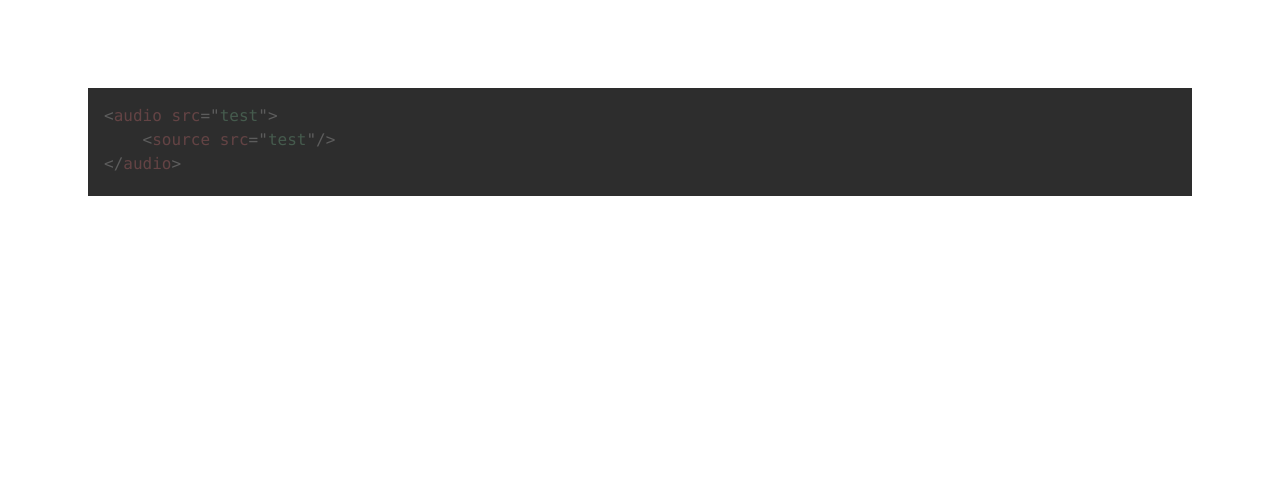
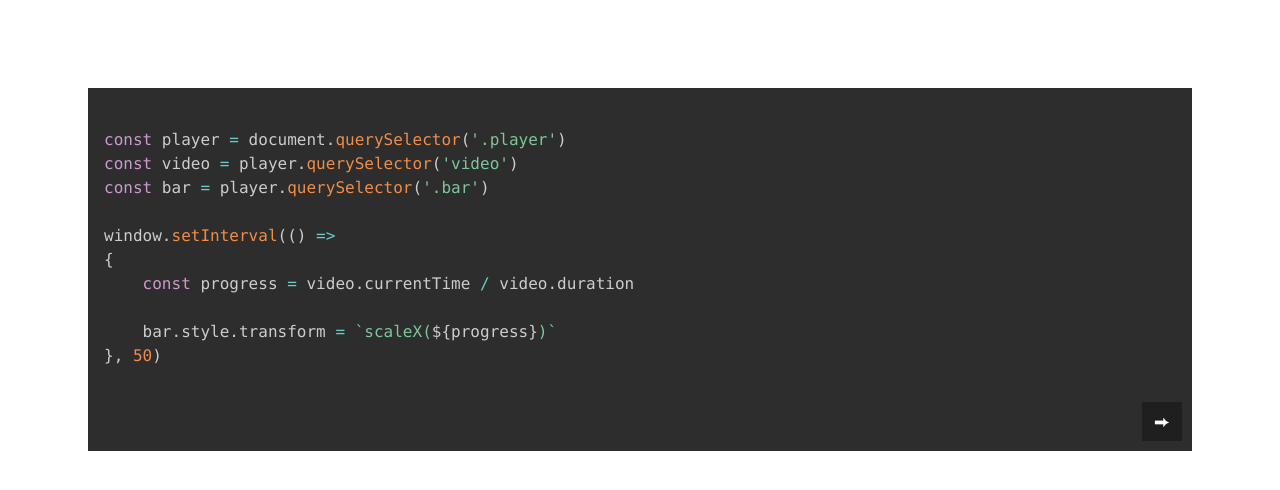
Before and after one commit to brunosimon/code-steps, a website with bundled scripts: page index.html in a window 1280 px wide. Built offline with nearby package versions, Linux system fonts and the light colour scheme.

Commit message:
:bug: Add support to in depth DOM

```diff
--- a/CodeSteps.js
+++ b/CodeSteps.js
@@ -8,24 +8,24 @@ export default class CodeSteps
         // Set code
         this.setCode()
 
-        // // Set description
-        // this.setDescription()
+        // Set descriptions
+        this.setDescriptions()
 
-        // // Set steps
-        // this.setSteps()
+        // Set steps
+        this.setSteps()
 
-        // // Set sizes
-        // this.setSizes()
+        // Set sizes
+        this.setSizes()
 
-        // // Set navigation
-        // this.setNavigation()
+        // Set navigation
+        this.setNavigation()
 
-        // // Go to first step
-        // this.go(0)
+        // Go to first step
+        this.go(0)
 
-        // // Save in Element
-        // this.$element.classList.add('code-steps-set')
-        // this.$element.codeSteps = this
+        // Save in Element
+        this.$element.classList.add('code-steps-set')
+        this.$element.codeSteps = this
     }
 
     setOptions(_options)
@@ -89,16 +89,12 @@ export default class CodeSteps
         this.code.baseHtml = this.Prism.highlight(this.code.text, this.Prism.languages[this.type], this.type)
 
         // Base fragment
-        const $baseFragment = document.createElement('div')
-        $baseFragment.innerHTML = this.code.baseHtml
-
-        // New fragment
-        const $newFragment = document.createDocumentFragment()
+        const $fragment = document.createElement('div')
+        $fragment.innerHTML = this.code.baseHtml
 
         // Seperate each letter of each token and save into lines
+        this.code.letters = []
         this.code.lines = []
-        let line = []
-        let latestLetter = null
 
         const extractLetters = (_input) =>
         {
@@ -109,13 +105,22 @@ export default class CodeSteps
                 if(child.nodeType === Node.TEXT_NODE)
                 {
                     const $letters = document.createElement('span')
+
                     for(const _letter of child.textContent)
                     {
-                        const $letter = document.createElement('span')
-                        $letter.innerHTML = _letter
-                        $letter.classList.add('cs-letter')
+                        const letter = {}
 
-                        $letters.appendChild($letter)
+                        letter.line = null
+                        letter.column = null
+                        letter.value = _letter
+
+                        letter.$element = document.createElement('span')
+                        letter.$element.innerHTML = _letter
+                        letter.$element.classList.add('cs-letter')
+
+                        $letters.appendChild(letter.$element)
+
+                        this.code.letters.push(letter)
                     }
 
                     _input.removeChild(child)
@@ -128,55 +133,36 @@ export default class CodeSteps
             }
         }
 
-        extractLetters($baseFragment)
+        extractLetters($fragment)
 
-        // this.code.$code.appendChild($baseFragment)
-        // for(const _$child of $baseFragment.childNodes)
-        // {
-        //     console.log(_$child)
-        //     for(const _letter of _$child.textContent)
-        //     {
-        //         // Create letter with same classes
-        //         const $letter = document.createElement('span')
-        //         $letter.innerHTML = _letter
-        //         $letter.classList.add('cs-letter')
+        // Add line and column
+        let lineIndex = 0
+        let columnIndex = 0
 
-        //         if(_$child.nodeType !== Node.TEXT_NODE)
-        //         {
-        //             $letter.classList.add(..._$child.classList)
-        //         }
+        for(const _letter of this.code.letters)
+        {
+            if(_letter.value === '\n')
+            {
+                lineIndex++
+                columnIndex = 0
+            }
 
-        //         // Add to new fragment
-        //         $newFragment.appendChild($letter)
+            _letter.line = lineIndex
+            _letter.column = columnIndex
 
-        //         // Save in current line
-        //         if(_letter !== '\n')
-        //         {
-        //             line.push($letter)
-        //         }
+            if(typeof this.code.lines[_letter.line] === 'undefined')
+            {
+                this.code.lines[_letter.line] = []
+            }
 
-        //         // Save line to lines if line break
-        //         else
-        //         {
-        //             this.code.lines.push(line)
-        //             line = []
-        //         }
+            this.code.lines[_letter.line].push(_letter)
 
-        //         // Save latest letter
-        //         latestLetter = _letter
-        //     }
-        // }
-
-        // // If latest letter saved wasn't a line break, save line
-        // if(latestLetter !== '\n')
-        // {
-        //     this.code.lines.push(line)
-        // }
+            columnIndex++
+        }
 
         // Set DOM and classes
         this.code.$code.innerHTML = ''
-        // this.code.$code.appendChild($newFragment)
-        this.code.$code.innerHTML = $baseFragment.innerHTML
+        this.code.$code.appendChild($fragment)
         this.code.$code.classList.add(`language-${this.type}`)
 
         this.code.$pre.classList.add(`language-${this.type}`)
@@ -191,7 +177,7 @@ export default class CodeSteps
         this.steps.rangesPattern = /\s*,\s*/
         this.steps.rangePattern = /\s*-\s*/
 
-        this.steps.base = typeof this.steps.base !== 'undefined' ? this.$element.dataset.steps : ''
+        this.steps.base = typeof this.$element.dataset.steps !== 'undefined' ? this.$element.dataset.steps : ''
 
         if(this.steps.base.trim() === '')
         {
@@ -201,7 +187,7 @@ export default class CodeSteps
         this.steps.all = this.parseSteps(this.steps.base)
     }
 
-    setDescription()
+    setDescriptions()
     {
         this.description = {}
         this.description.all = []
@@ -268,41 +254,32 @@ export default class CodeSteps
 
             for(const _range of step.ranges)
             {
-                for(const _lineIndex in this.code.lines)
+                for(const _letter of this.code.letters)
                 {
-                    const lineIndex = parseInt(_lineIndex)
-                    const line = this.code.lines[_lineIndex]
-
-                    for(const _letterIndex in line)
-                    {
-                        const letterIndex = parseInt(_letterIndex)
-                        const letter = line[_letterIndex]
-
                     if(
                         // Between lines
                         (
-                                lineIndex > _range.start.line && lineIndex < _range.end.line
+                            _letter.line > _range.start.line && _letter.line < _range.end.line
                         ) ||
                         // One line and between columns
                         (
                             _range.start.line === _range.end.line &&
                             (
-                                    (lineIndex === _range.start.line && letterIndex >= _range.start.column) &&
-                                    (lineIndex === _range.end.line && letterIndex <= _range.end.column)
+                                (_letter.line === _range.start.line && _letter.column >= _range.start.column) &&
+                                (_letter.line === _range.end.line && _letter.column <= _range.end.column)
                             )
                         ) ||
                         // One line and between columns
                         (
                             _range.start.line !== _range.end.line &&
                             (
-                                    (lineIndex === _range.start.line && letterIndex >= _range.start.column) ||
-                                    (lineIndex === _range.end.line && letterIndex <= _range.end.column)
+                                (_letter.line === _range.start.line && _letter.column >= _range.start.column) ||
+                                (_letter.line === _range.end.line && _letter.column <= _range.end.column)
                             )
                         )
                     )
                     {
-                            step.letters.push(letter)
-                        }
+                        step.letters.push(_letter)
                     }
                 }
             }
@@ -583,7 +560,7 @@ export default class CodeSteps
 
             for(const _letter of oldStep.letters)
             {
-                _letter.classList.remove('cs-is-active')
+                _letter.$element.classList.remove('cs-is-active')
             }
 
             if(oldStep.description)
@@ -597,7 +574,7 @@ export default class CodeSteps
 
         for(const _letter of newStep.letters)
         {
-            _letter.classList.add('cs-is-active')
+            _letter.$element.classList.add('cs-is-active')
         }
 
         if(newStep.description)
--- a/index.html
+++ b/index.html
@@ -12,7 +12,7 @@
     <link rel="stylesheet" href="./style.css">
 </head>
 <body style="padding: 10vmin;">
-    <!-- <div
+    <div
         class="code-steps"
         data-type="javascript"
         data-trim
@@ -36,20 +36,6 @@ window.setInterval(() =>
     bar.style.transform = `scaleX(${progress})`
 }, 50)
         </code></pre>
-    </div> -->
-    <div
-        class="code-steps"
-        data-type="html"
-        data-trim
-        data-steps="
-            *:
-        "
-    >
-        <pre contenteditable><code>
-&lt;audio src="test"&gt;
-    &lt;source src="test"/&gt;
-&lt;/audio&gt;
-        </code></pre>
     </div>
     <script src="https://cdnjs.cloudflare.com/ajax/libs/prism/1.16.0/prism.js" data-manual></script>
     <script type="module" src="index.js"></script>
```
Lines whose indentation alone changed are shown as unchanged.
